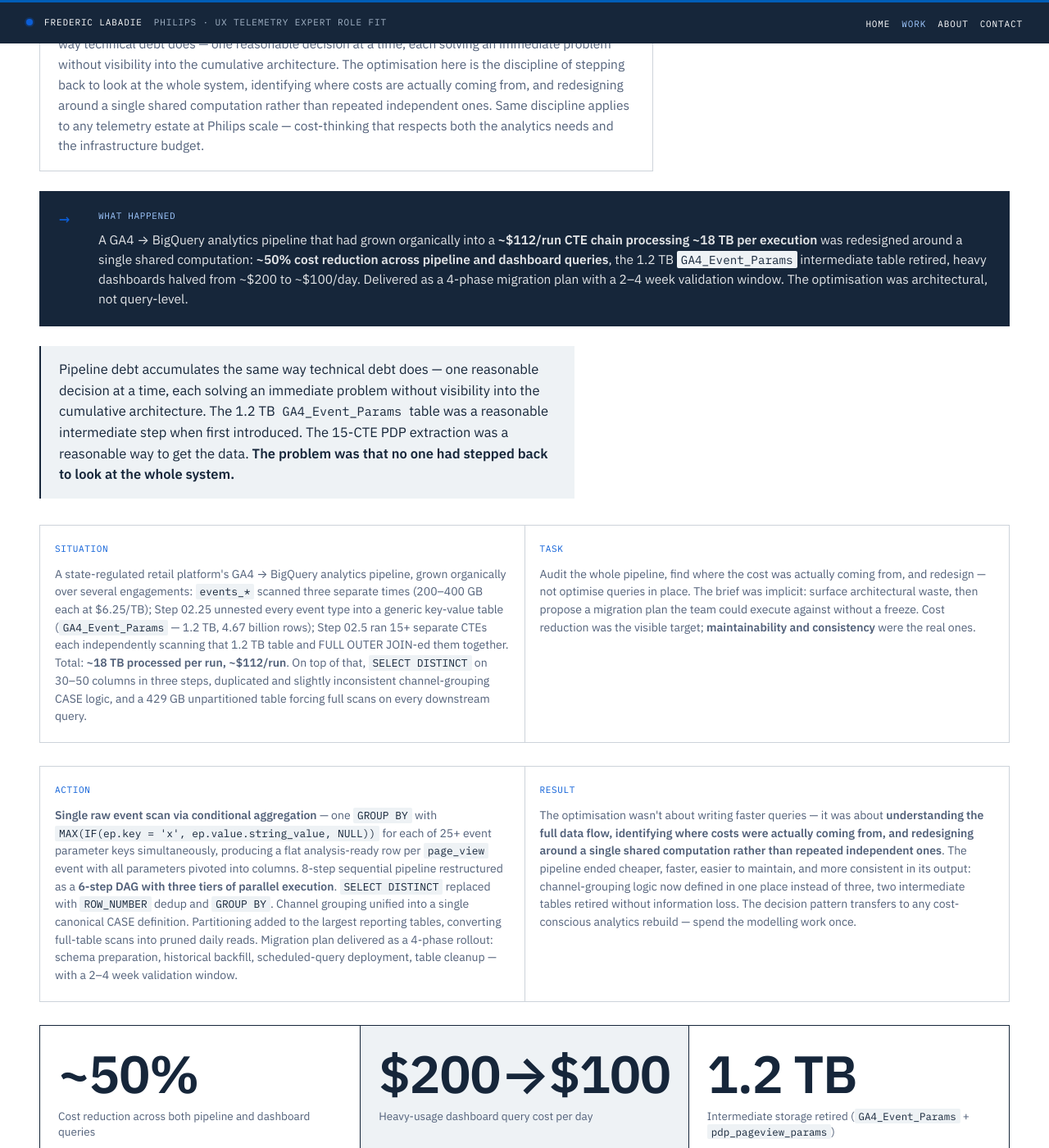
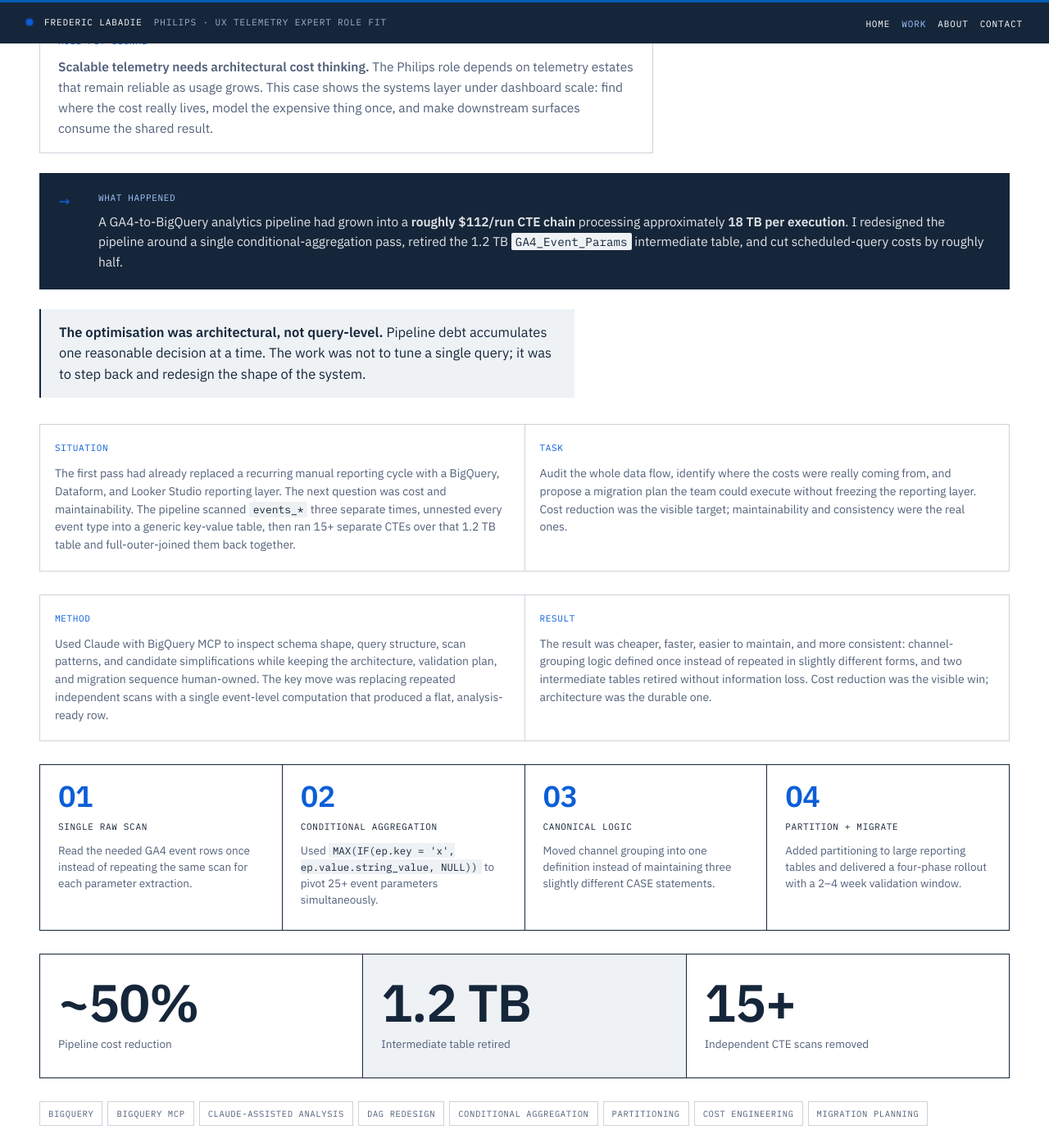
Before and after one commit to fredericlabadie/fredericlabadie.github.io, a Jekyll site: the page built from philips/work/pipeline-optimization.html, in a window 1280 px wide and 1400 px high, scrolled down 788 px. Shown: the whole window at 82% size. Built offline with Jekyll 4.4.1, drawn with Linux system fonts in a browser that asks for light colours; comment, search, counter and statistics services are not loaded; some of the changed text lies outside the part shown.

Commit message:
Align Philips pipeline optimization case with main case voice

```diff
--- a/philips/work/pipeline-optimization.html
+++ b/philips/work/pipeline-optimization.html
@@ -3,11 +3,11 @@ layout: philips
 philips_nav: work
 skip_link: "#case"
 skip_label: "Skip to case"
-title: "Three raw scans &rarr; one. Fifteen CTEs &rarr; zero. ~50% cost reduction. &mdash; case study &mdash; Philips role fit"
-description: "An audit and architectural redesign of a GA4 &rarr; BigQuery pipeline through cost-thinking and DAG restructuring. The systems-thinking that scales to large telemetry estates."
+title: "Three raw scans to one. Fifteen CTEs to zero. ~50% cost reduction. &mdash; case study"
+description: "Second-pass audit and architectural redesign of a GA4-to-BigQuery reporting layer, cutting scheduled-query costs roughly in half and retiring a 1.2 TB intermediate table."
 og_type: article
-og_title: "Three raw scans &rarr; one. ~50% cost reduction. &mdash; for the Philips brief"
-og_description: "GA4 &rarr; BigQuery pipeline redesign cutting ~$112/run to roughly half."
+og_title: "Three raw scans to one. Fifteen CTEs to zero. ~50% cost reduction."
+og_description: "GA4-to-BigQuery pipeline redesign that cut scheduled-query cost by roughly half."
 og_url: "https://fredericlabadie.com/philips/work/pipeline-optimization.html"
 ---
 
@@ -15,23 +15,14 @@ og_url: "https://fredericlabadie.com/philips/work/pipeline-optimization.html"
       <section class="page-intro hero">
         <div class="container">
           <p class="eyebrow">
-            Case study &middot; for the Philips brief &middot; Topic 07 &middot;
-            Data Engineering &amp; Architecture
+            Case study &middot; Path 07 &middot; Data engineering &amp; architecture
           </p>
-          <h1>
-            Three raw scans &rarr; one. Fifteen CTEs &rarr; zero. ~50% cost
-            reduction.
-          </h1>
+          <h1>Three raw scans to one. Fifteen CTEs to zero. ~50% cost reduction.</h1>
           <p class="hero-subtitle">
-            An audit and architectural redesign of a GA4 &rarr; BigQuery
-            pipeline that had grown organically into a 1.2 TB intermediate table
-            and a $112/run cascading CTE chain.
+            A second-pass audit of a GA4-to-BigQuery reporting layer built after the initial BI enablement work. Claude and BigQuery MCP supported inspection of repeated scans, a 1.2 TB intermediate table, and an approximately $112/run cascading CTE chain; the architectural decisions and migration plan stayed human-owned.
           </p>
           <p class="case-meta" style="margin-top: 28px">
-            <span class="case-context"
-              >/ State-regulated retail platform &middot; analytics architect
-              &middot; April 2026</span
-            >
+            <span class="case-context">/ State-regulated retail platform &middot; analytics architect &middot; April 2026</span>
           </p>
         </div>
       </section>
@@ -40,24 +31,10 @@ og_url: "https://fredericlabadie.com/philips/work/pipeline-optimization.html"
         <div class="section-body">
           <div class="container">
             <div class="callout">
-              <div class="callout-label">
-                Why this is in the Philips selection
-              </div>
+              <div class="callout-label">Role-fit signal</div>
               <div class="callout-body">
-                <strong
-                  >The systems-thinking that scales to large telemetry
-                  estates.</strong
-                >
-                Pipeline debt accumulates the same way technical debt does
-                &mdash; one reasonable decision at a time, each solving an
-                immediate problem without visibility into the cumulative
-                architecture. The optimisation here is the discipline of
-                stepping back to look at the whole system, identifying where
-                costs are actually coming from, and redesigning around a single
-                shared computation rather than repeated independent ones. Same
-                discipline applies to any telemetry estate at Philips scale
-                &mdash; cost-thinking that respects both the analytics needs and
-                the infrastructure budget.
+                <strong>Scalable telemetry needs architectural cost thinking.</strong>
+                The Philips role depends on telemetry estates that remain reliable as usage grows. This case shows the systems layer under dashboard scale: find where the cost really lives, model the expensive thing once, and make downstream surfaces consume the shared result.
               </div>
             </div>
 
@@ -66,144 +43,87 @@ og_url: "https://fredericlabadie.com/philips/work/pipeline-optimization.html"
               <div>
                 <div class="outcome-title">What happened</div>
                 <div class="outcome-body">
-                  A GA4 &rarr; BigQuery analytics pipeline that had grown
-                  organically into a
-                  <strong
-                    >~$112/run CTE chain processing ~18 TB per execution</strong
-                  >
-                  was redesigned around a single shared computation:
-                  <strong
-                    >~50% cost reduction across pipeline and dashboard
-                    queries</strong
-                  >, the 1.2 TB <code>GA4_Event_Params</code> intermediate table
-                  retired, heavy dashboards halved from ~$200 to ~$100/day.
-                  Delivered as a 4-phase migration plan with a 2&ndash;4 week
-                  validation window. The optimisation was architectural, not
-                  query-level.
+                  A GA4-to-BigQuery analytics pipeline had grown into a <strong>roughly $112/run CTE chain</strong> processing approximately <strong>18 TB per execution</strong>. I redesigned the pipeline around a single conditional-aggregation pass, retired the 1.2 TB <code>GA4_Event_Params</code> intermediate table, and cut scheduled-query costs by roughly half.
                 </div>
               </div>
             </div>
 
             <div class="case-argument">
-              Pipeline debt accumulates the same way technical debt does &mdash;
-              one reasonable decision at a time, each solving an immediate
-              problem without visibility into the cumulative architecture. The
-              1.2 TB <code>GA4_Event_Params</code> table was a reasonable
-              intermediate step when first introduced. The 15-CTE PDP extraction
-              was a reasonable way to get the data.
-              <strong
-                >The problem was that no one had stepped back to look at the
-                whole system.</strong
-              >
+              <strong>The optimisation was architectural, not query-level.</strong> Pipeline debt accumulates one reasonable decision at a time. The work was not to tune a single query; it was to step back and redesign the shape of the system.
             </div>
 
             <div class="card-row card-row-2">
               <div class="card">
                 <div class="card-label">Situation</div>
                 <div class="card-body">
-                  A state-regulated retail platform's GA4 &rarr; BigQuery
-                  analytics pipeline, grown organically over several
-                  engagements: <code>events_*</code> scanned three separate
-                  times (200&ndash;400 GB each at $6.25/TB); Step 02.25 unnested
-                  every event type into a generic key-value table (<code
-                    >GA4_Event_Params</code
-                  >
-                  &mdash; 1.2 TB, 4.67 billion rows); Step 02.5 ran 15+ separate
-                  CTEs each independently scanning that 1.2 TB table and FULL
-                  OUTER JOIN-ed them together. Total:
-                  <strong>~18 TB processed per run, ~$112/run</strong>. On top
-                  of that, <code>SELECT DISTINCT</code> on 30&ndash;50 columns
-                  in three steps, duplicated and slightly inconsistent
-                  channel-grouping CASE logic, and a 429 GB unpartitioned table
-                  forcing full scans on every downstream query.
+                  The first pass had already replaced a recurring manual reporting cycle with a BigQuery, Dataform, and Looker Studio reporting layer. The next question was cost and maintainability. The pipeline scanned <code>events_*</code> three separate times, unnested every event type into a generic key-value table, then ran 15+ separate CTEs over that 1.2 TB table and full-outer-joined them back together.
                 </div>
               </div>
               <div class="card">
                 <div class="card-label">Task</div>
                 <div class="card-body">
-                  Audit the whole pipeline, find where the cost was actually
-                  coming from, and redesign &mdash; not optimise queries in
-                  place. The brief was implicit: surface architectural waste,
-                  then propose a migration plan the team could execute against
-                  without a freeze. Cost reduction was the visible target;
-                  <strong>maintainability and consistency</strong> were the real
-                  ones.
+                  Audit the whole data flow, identify where the costs were really coming from, and propose a migration plan the team could execute without freezing the reporting layer. Cost reduction was the visible target; maintainability and consistency were the real ones.
                 </div>
               </div>
             </div>
 
             <div class="card-row card-row-2">
               <div class="card amber">
-                <div class="card-label">Action</div>
+                <div class="card-label">Method</div>
                 <div class="card-body">
-                  <strong
-                    >Single raw event scan via conditional aggregation</strong
-                  >
-                  &mdash; one <code>GROUP BY</code> with
-                  <code
-                    >MAX(IF(ep.key = 'x', ep.value.string_value, NULL))</code
-                  >
-                  for each of 25+ event parameter keys simultaneously, producing
-                  a flat analysis-ready row per <code>page_view</code> event
-                  with all parameters pivoted into columns. 8-step sequential
-                  pipeline restructured as a
-                  <strong
-                    >6-step DAG with three tiers of parallel execution</strong
-                  >. <code>SELECT DISTINCT</code> replaced with
-                  <code>ROW_NUMBER</code> dedup and <code>GROUP BY</code>.
-                  Channel grouping unified into a single canonical CASE
-                  definition. Partitioning added to the largest reporting
-                  tables, converting full-table scans into pruned daily reads.
-                  Migration plan delivered as a 4-phase rollout: schema
-                  preparation, historical backfill, scheduled-query deployment,
-                  table cleanup &mdash; with a 2&ndash;4 week validation window.
+                  Used Claude with BigQuery MCP to inspect schema shape, query structure, scan patterns, and candidate simplifications while keeping the architecture, validation plan, and migration sequence human-owned. The key move was replacing repeated independent scans with a single event-level computation that produced a flat, analysis-ready row.
                 </div>
               </div>
               <div class="card accent">
                 <div class="card-label">Result</div>
                 <div class="card-body">
-                  The optimisation wasn't about writing faster queries &mdash;
-                  it was about
-                  <strong
-                    >understanding the full data flow, identifying where costs
-                    were actually coming from, and redesigning around a single
-                    shared computation rather than repeated independent
-                    ones</strong
-                  >. The pipeline ended cheaper, faster, easier to maintain, and
-                  more consistent in its output: channel-grouping logic now
-                  defined in one place instead of three, two intermediate tables
-                  retired without information loss. The decision pattern
-                  transfers to any cost-conscious analytics rebuild &mdash;
-                  spend the modelling work once.
+                  The result was cheaper, faster, easier to maintain, and more consistent: channel-grouping logic defined once instead of repeated in slightly different forms, and two intermediate tables retired without information loss. Cost reduction was the visible win; architecture was the durable one.
                 </div>
+              </div>
+            </div>
+
+            <div class="flow">
+              <div class="flow-step">
+                <div class="flow-num">01</div>
+                <div class="flow-label">Single raw scan</div>
+                <div class="flow-desc">Read the needed GA4 event rows once instead of repeating the same scan for each parameter extraction.</div>
+              </div>
+              <div class="flow-step">
+                <div class="flow-num">02</div>
+                <div class="flow-label">Conditional aggregation</div>
+                <div class="flow-desc">Used <code>MAX(IF(ep.key = 'x', ep.value.string_value, NULL))</code> to pivot 25+ event parameters simultaneously.</div>
+              </div>
+              <div class="flow-step">
+                <div class="flow-num">03</div>
+                <div class="flow-label">Canonical logic</div>
+                <div class="flow-desc">Moved channel grouping into one definition instead of maintaining three slightly different CASE statements.</div>
+              </div>
+              <div class="flow-step">
+                <div class="flow-num">04</div>
+                <div class="flow-label">Partition + migrate</div>
+                <div class="flow-desc">Added partitioning to large reporting tables and delivered a four-phase rollout with a 2–4 week validation window.</div>
               </div>
             </div>
 
             <div class="metrics">
               <div class="metric">
                 <div class="metric-value">~50%</div>
-                <div class="metric-label">
-                  Cost reduction across both pipeline and dashboard queries
-                </div>
-              </div>
-              <div class="metric">
-                <div class="metric-value">$200&rarr;$100</div>
-                <div class="metric-label">
-                  Heavy-usage dashboard query cost per day
-                </div>
+                <div class="metric-label">Pipeline cost reduction</div>
               </div>
               <div class="metric">
                 <div class="metric-value">1.2 TB</div>
-                <div class="metric-label">
-                  Intermediate storage retired (<code>GA4_Event_Params</code> +
-                  <code>pdp_pageview_params</code>)
-                </div>
+                <div class="metric-label">Intermediate table retired</div>
+              </div>
+              <div class="metric">
+                <div class="metric-value">15+</div>
+                <div class="metric-label">Independent CTE scans removed</div>
               </div>
             </div>
 
             <div class="tags">
               <span class="tag">BigQuery</span>
-              <span class="tag">SQL (advanced)</span>
+              <span class="tag">BigQuery MCP</span>
+              <span class="tag">Claude-assisted analysis</span>
               <span class="tag">DAG redesign</span>
               <span class="tag">Conditional aggregation</span>
               <span class="tag">Partitioning</span>
@@ -219,40 +139,26 @@ og_url: "https://fredericlabadie.com/philips/work/pipeline-optimization.html"
           <div class="container">
             <p class="section-eyebrow">Next</p>
             <h2 class="section-heading">
-              More from the Philips selection &middot; or get in touch.
+              More from the Philips selection, or get in touch.
             </h2>
 
             <div class="deeper deeper-three">
               <a class="deeper-card" href="/philips/work/">
                 <span class="deeper-label">More cases</span>
-                <span class="deeper-title"
-                  >Philips selection &mdash;
-                  <em>ten cases, six topics</em>.</span
-                >
-                <span class="deeper-body"
-                  >The curated case library, mapped against the UX Telemetry
-                  Expert brief.</span
-                >
+                <span class="deeper-title">Philips selection &mdash; <em>nine cases, six evidence paths</em>.</span>
+                <span class="deeper-body">The curated case library mapped against the UX Telemetry Expert role.</span>
                 <span class="deeper-cta">Open the selection &rarr;</span>
               </a>
-              <a class="deeper-card" href="/philips/about/">
-                <span class="deeper-label">About</span>
-                <span class="deeper-title">Bio, skills, certifications.</span>
-                <span class="deeper-body"
-                  >The longer version &mdash; methodology, credentials, and the
-                  clinical-domain calibration paragraph.</span
-                >
-                <span class="deeper-cta">Read more &rarr;</span>
+              <a class="deeper-card" href="/philips/work/sslp-enablement.html">
+                <span class="deeper-label">Adjacent case</span>
+                <span class="deeper-title">The reporting layer this optimisation followed.</span>
+                <span class="deeper-body">BigQuery, Dataform, and Looker Studio reporting infrastructure that recovered 38 analyst hours per month before the cost pass.</span>
+                <span class="deeper-cta">Read adjacent case &rarr;</span>
               </a>
               <a class="deeper-card" href="/philips/contact/">
                 <span class="deeper-label">Get in touch</span>
-                <span class="deeper-title"
-                  >Contact &mdash; <em>channels &amp; context</em>.</span
-                >
-                <span class="deeper-body"
-                  >Email, LinkedIn, GitHub, the CV. Pre-filled subject for role
-                  579397.</span
-                >
+                <span class="deeper-title">Contact &mdash; channels and context.</span>
+                <span class="deeper-body">Email, LinkedIn, GitHub, CV, and a pre-filled subject for role 579397.</span>
                 <span class="deeper-cta">Open contact page &rarr;</span>
               </a>
             </div>
```
